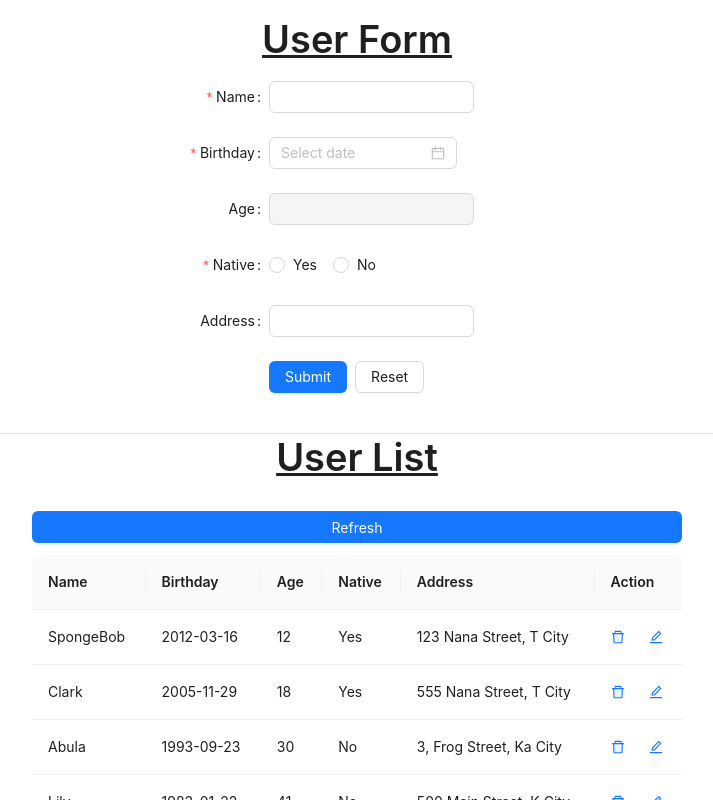
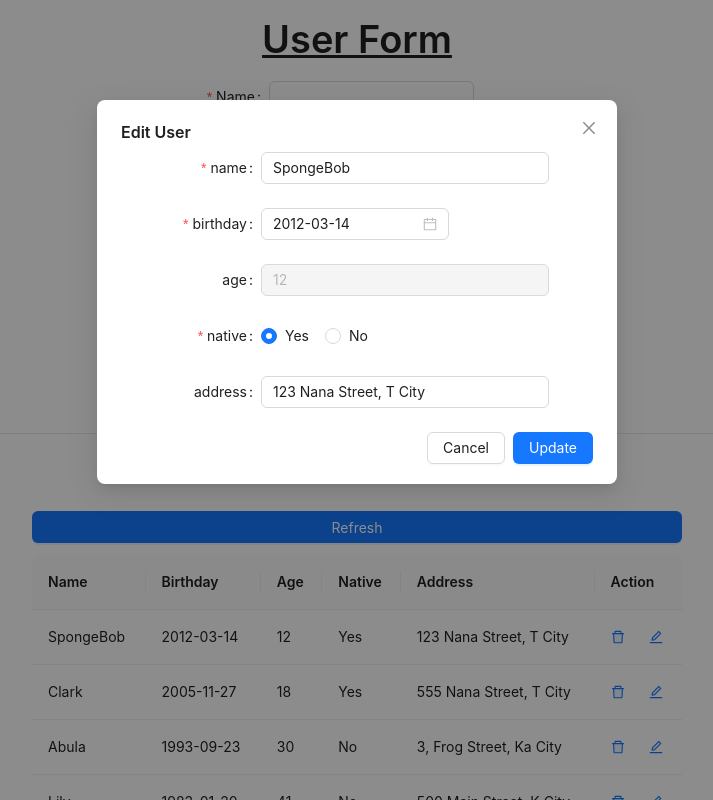
Before and after one commit to LisaMandarin/react-tasks, a React (Vite) app: page /form/formdemo in a window 1280 px wide. Both pictures are taken after a click on the element 938 px from the left and 636 px from the top of the page. Shown: the top 800 px of the page, without its empty margins (283-996 px from the left). Built offline with nearby package versions, Linux system fonts and the light colour scheme; data requests are answered from the project's data file.

Commit message:
working on Modal refreshTable needs to be fixed

```diff
--- a/mock/db.json
+++ b/mock/db.json
@@ -3,15 +3,22 @@
     {
       "id": "4e16",
       "name": "SpongeBob",
-      "birthday": "2012-03-16T16:00:00.000Z",
+      "birthday": "2012-03-14T16:00:00.000Z",
       "age": 12,
       "native": true,
-      "address": "123 Nana Street, T City"
+      "address": "123 Nana Street, T City",
+      "updatedValues": {
+        "name": "SpongeBob",
+        "birthday": "2012-03-14T16:00:00.000Z",
+        "age": 12,
+        "native": true,
+        "address": "123 Nana Street, T City"
+      }
     },
     {
       "id": "69db",
       "name": "Clark",
-      "birthday": "2005-11-29T16:00:00.000Z",
+      "birthday": "2005-11-27T16:00:00.000Z",
       "age": 18,
       "native": true,
       "address": "555 Nana Street, T City"
@@ -27,7 +34,7 @@
     {
       "id": "de14",
       "name": "Lily",
-      "birthday": "1983-01-22T16:00:00.000Z",
+      "birthday": "1983-01-20T16:00:00.000Z",
       "age": 41,
       "native": false,
       "address": "500 Main Street, K City"
@@ -47,6 +54,22 @@
       "age": 23,
       "native": true,
       "address": "8787, Bubu Street, Ka City"
+    },
+    {
+      "id": "d108",
+      "name": "Tina",
+      "birthday": "1963-06-23T16:00:00.000Z",
+      "age": 61,
+      "native": true,
+      "address": "500 Main Street, T City"
+    },
+    {
+      "id": "b845",
+      "name": "Kelly",
+      "birthday": "2000-02-11T16:00:00.000Z",
+      "age": 24,
+      "native": false,
+      "address": "123 Faith Street, T City"
     }
   ]
 }
--- a/src/form/UserList.jsx
+++ b/src/form/UserList.jsx
@@ -2,11 +2,14 @@ import { Button, Space, Table, Typography } from "antd"
 import { bDayFormat, fetchData, nativeYN, deleteUser, refreshTable } from "./userListUtil"
 import { useEffect, useState } from "react"
 import { DeleteTwoTone, EditTwoTone } from "@ant-design/icons"
+import { UserModal } from "./UserModal"
 const { Title } = Typography
 
 export function UserList() {
     const [ originalData, setOriginalData ] = useState([])
-    const [ dataSource, setDatasource ] = useState([])
+    const [ dataSource, setDataSource ] = useState([])
+    const [ isModalOpen, setIsModalOpen ] = useState(false)
+    const [ editedUser, setEditedUser ] = useState(null)
 
     const columns = [
         {title: 'Name', dataIndex: 'name', key: 'name'},
@@ -20,16 +23,24 @@ export function UserList() {
         {title: 'Address', dataIndex: 'address', key: 'address'},
         {title: 'Action', dataIndex: 'action', key: 'action', render: (_, record) => (
             <Space size="large">
-                <DeleteTwoTone onClick={() => deleteUser(record.id, dataSource, setDatasource, setOriginalData)}/>
-                <EditTwoTone />
+                <DeleteTwoTone onClick={() => deleteUser(record.id, dataSource, setDataSource, setOriginalData)}/>
+                <EditTwoTone onClick={() => showModal(record)}/>
             </Space>
         )}
     ]
 
+    const showModal = (record) => {
+        setIsModalOpen(true)
+        setEditedUser(record)
+    }
+
+    useEffect(() => {
+        console.log('dataSource: ', dataSource)
+    })
     useEffect(() => {
         fetchData()
             .then(response => {
-                setDatasource(response)
+                setDataSource(response)
                 setOriginalData(response)
             })
     }, [])
@@ -39,7 +50,7 @@ export function UserList() {
             className="flex flex-col gap-3 w-[650px] mx-auto"
         >
             <Title underline className="text-center">User List</Title>
-            <Button type="primary" onClick={()=>refreshTable(setDatasource, setOriginalData)}>Refresh</Button>
+            <Button type="primary" onClick={()=>refreshTable(setDataSource, setOriginalData)}>Refresh</Button>
             <Table
                 dataSource={dataSource}
                 columns={columns}
@@ -48,6 +59,13 @@ export function UserList() {
                     pageSize: 5
                 }}
             />
+            <UserModal
+                isModalOpen={isModalOpen}
+                setIsModalOpen={setIsModalOpen}
+                editedUser={editedUser}
+                setDatasource={setDataSource}
+                setOriginalData={setOriginalData}
+            />
         </div>
     )
 }
--- /dev/null
+++ b/src/form/UserModal.jsx
@@ -0,0 +1,136 @@
+import { DatePicker, Form, Input, Modal, Radio } from "antd";
+import { useEffect, useState } from "react";
+import dayjs from 'dayjs'
+import customParseFormat from 'dayjs/plugin/customParseFormat';
+import { getToday, dateFormat, onBirthdayChange } from "./userFormUtil";
+import axios from "axios";
+import { refreshTable } from "./userListUtil";
+dayjs.extend(customParseFormat);
+
+export function UserModal({isModalOpen, setIsModalOpen, editedUser, setDataSource, setOriginalData}) {
+
+    const [ form ] = Form.useForm()
+
+    const onOk = async() => {
+        try {
+            await form.validateFields()
+
+            const values = form.getFieldsValue()
+            const { id, ...updatedValues } = values
+            const url = `http://localhost:3001/users/${id}`
+
+            await axios.patch(url, updatedValues)
+
+            setIsModalOpen(false)
+
+            await refreshTable(setDataSource, setOriginalData)
+        } catch (err) {
+            console.error('Failed to update data: ', err.message)
+        }
+        form.submit()
+
+
+
+
+
+
+    }
+
+    const onCancel = () => {
+        setIsModalOpen(false)
+    }
+
+    useEffect(() => {
+        if (editedUser) {
+            form.setFieldsValue({
+                id: editedUser.id,
+                name: editedUser.name,
+                birthday: dayjs(editedUser.birthday, dateFormat),
+                age: editedUser.age,
+                native: editedUser.native,
+                address: editedUser.address
+            }, [editedUser, form])
+        }
+    })
+    return (
+        <>
+            <Modal
+                title="Edit User"
+                open={isModalOpen}
+                onOk={onOk}
+                okText='Update'
+                onCancel={onCancel}
+            >
+                <Form
+                    name="Edit-user-form"
+                    form={form}
+                    className="w-96 mx-auto"
+                    labelCol={{
+                        span: 6
+                    }}
+                >
+                    <Form.Item
+                        name='id'
+                        hidden
+                    >
+                        <Input />
+                    </Form.Item>
+                    <Form.Item
+                        label="name"
+                        name="name"
+                        rules={[
+                            {
+                                required: true,
+                                message: "Please enter Name"
+                            }
+                        ]}
+                    >
+                        <Input />
+                    </Form.Item>
+                    <Form.Item
+                        label="birthday"
+                        name='birthday'
+                        rules={[
+                            {
+                                required: true,
+                                message: 'Please select birthday'
+                            }
+                        ]}
+                    >
+                        <DatePicker
+                            maxDate={dayjs(getToday(), dateFormat)}
+                            onChange={(date) => onBirthdayChange(date, form)}
+                        />
+                    </Form.Item>
+                    <Form.Item
+                        label="age"
+                        name="age"
+                    >
+                        <Input disabled/>
+                    </Form.Item>
+                    <Form.Item
+                        label="native"
+                        name="native"
+                        rules={[
+                            {
+                                required: true,
+                                message: "Please choose Yes or No"
+                            }
+                        ]}
+                    >
+                        <Radio.Group>
+                            <Radio value={true}>Yes</Radio>
+                            <Radio value={false}>No</Radio>
+                        </Radio.Group>
+                    </Form.Item>
+                    <Form.Item
+                        label="address"
+                        name="address"
+                    >
+                        <Input />
+                    </Form.Item>
+                </Form>
+            </Modal>
+        </>
+    )
+}
--- a/src/form/userListUtil.js
+++ b/src/form/userListUtil.js
@@ -19,14 +19,14 @@ export const fetchData = async() => {
     }
 }
 
-export const deleteUser = async(id, dataSource, setDatasource, setOriginalData) => {
+export const deleteUser = async(id, dataSource, setDataSource, setOriginalData) => {
     try {
         const url = `http://localhost:3001/users/${id}`
         axios.delete(url)
         console.log('Delete user successfully')
 
         const updatedData = dataSource.filter(d => d.id !== id)
-        setDatasource(updatedData)
+        setDataSource(updatedData)
         setOriginalData(updatedData)
         console.log('updated Datasource and OriginalData')
     } catch (err) {
@@ -34,10 +34,10 @@ export const deleteUser = async(id, dataSource, setDatasource, setOriginalData)
     }
 }
 
-export const refreshTable = async(setDatasource, setOriginalData) => {
+export const refreshTable = async(setDataSource, setOriginalData) => {
     try {
         const updatedData = await fetchData()
-        setDatasource(updatedData)
+        setDataSource(updatedData)
         setOriginalData(updatedData)
         console.log('table refreshed')
     } catch (err) {
--- a/src/output.css
+++ b/src/output.css
@@ -648,6 +648,10 @@ video {
   display: table;
 }
 
+.hidden {
+  display: none;
+}
+
 .h-80 {
   height: 20rem;
 }
```
